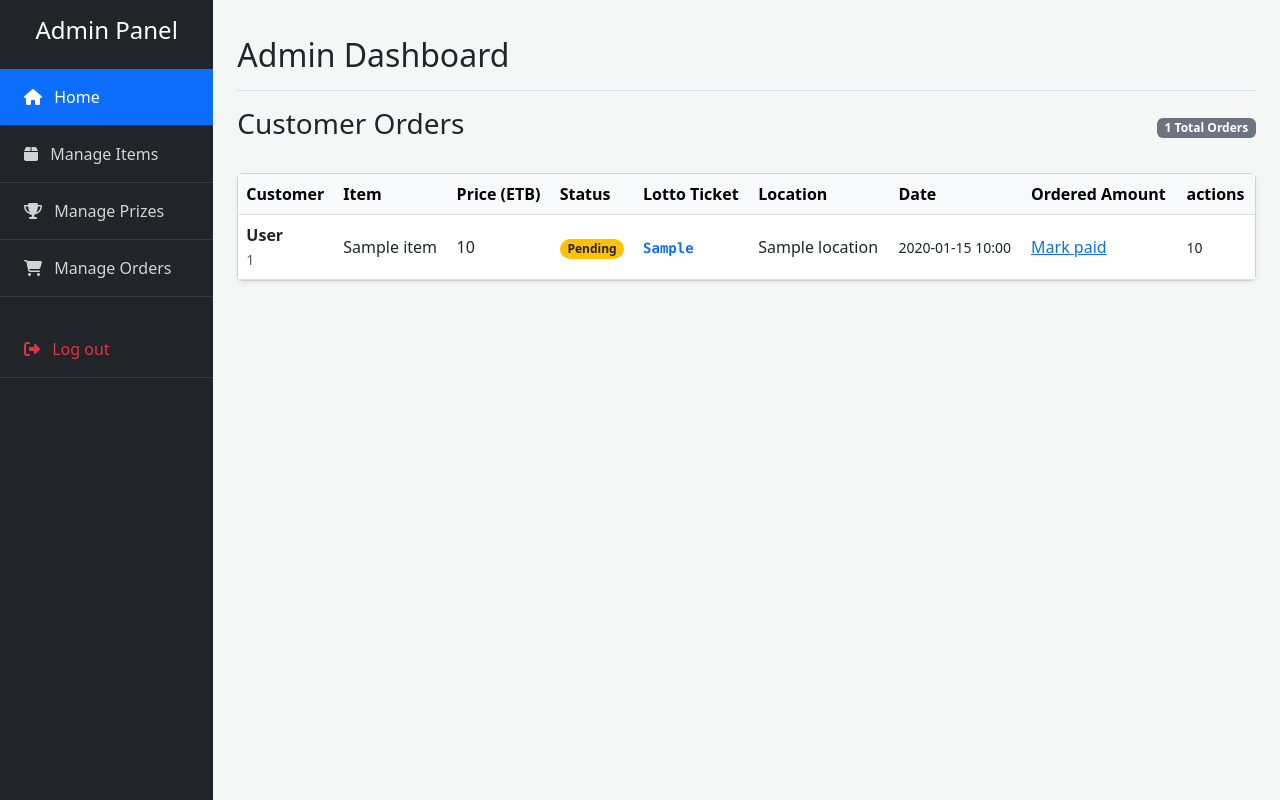
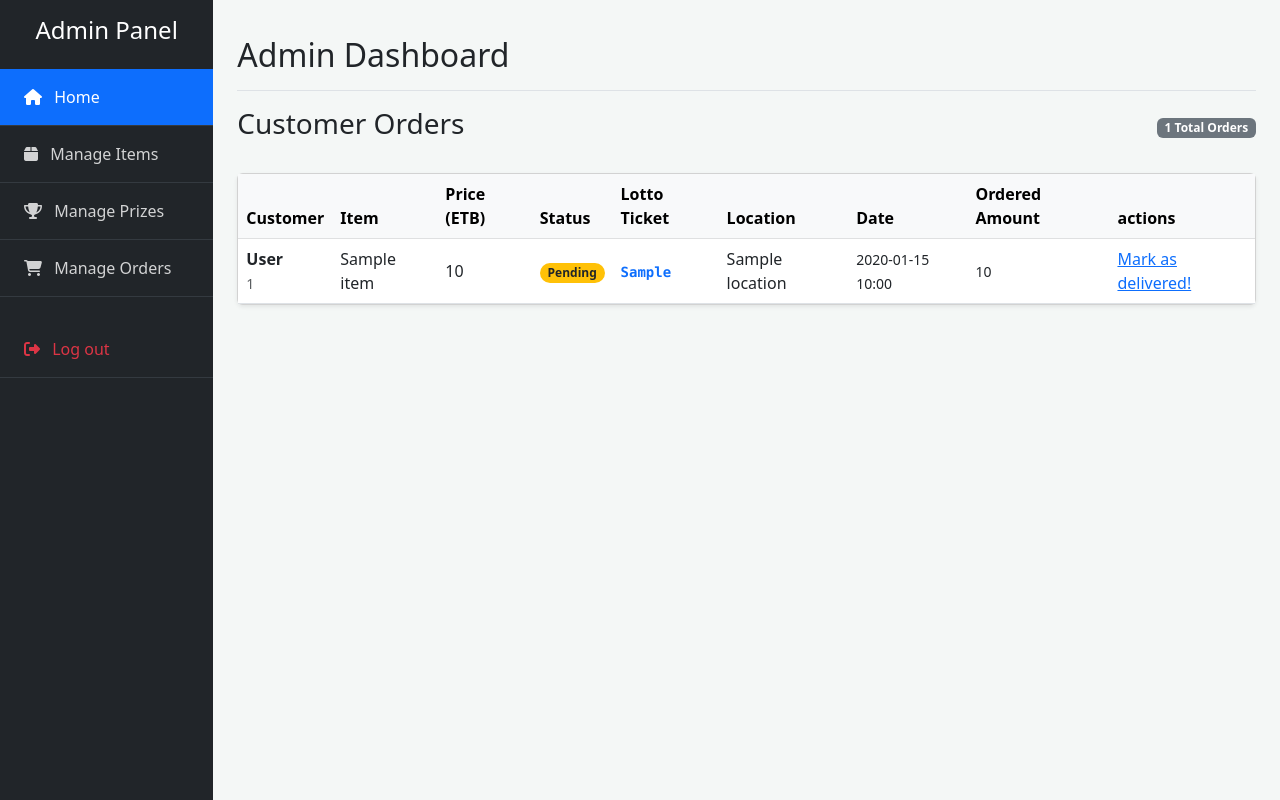
Before and after one commit to sami9644/shqella-admin, a Flask app: page /orders in a window 1280 px wide. Run offline with Flask 3, Linux system fonts and the light colour scheme; the visitor is signed in with stand-in values (Sample User, id 1); a database or web service that is not in the repository returns one stand-in record (values such as "Sample title"); some libraries are stand-ins or nearby versions.

Commit message:
update orders page

```diff
--- a/templates/orders.html
+++ b/templates/orders.html
@@ -28,14 +28,14 @@
                         {% for order in orders %}
                         <tr>
                             <td>
-                                <div class="fw-bold">{{ user(order['user'])['fullname'] }}</div>
-                                <small class="text-muted">{{ user(order['user'])['phone_number'] }}</small>
+                                <div class="fw-bold">{{ user(order['ordered_by'])['fullname'] }}</div>
+                                <small class="text-muted">{{ user(order['ordered_by'])['phone_number'] }}</small>
                             </td>
                             <td>{{ item(order['item'])['itemname'] }}</td>
                             <td>{{ item(order['item'])['price'] }}</td>
                             <td>
                                 {% if order['paid_status'] == 1 %}
-                                    <span class="badge rounded-pill bg-success">Paid</span>
+                                    <span class="badge rounded-pill bg-success">Delivered</span>
                                 {% else %}
                                     <span class="badge rounded-pill bg-warning text-dark">Pending</span>
                                 {% endif %}
@@ -48,10 +48,10 @@
                                 <small>{{ order['created_at'].strftime('%Y-%m-%d %H:%M') if order['created_at'] is not string else order['created_at'] }}</small>
                             </td>
                             <td>
-                                <a href="/mark/paid/{{order['order_id']}}">Mark paid</a>
+                                <small>{{order['amount'] }} </small>
                             </td>
                             <td>
-                                <small>{{order['amount'] }} </small>
+                                 <a href="/mark/paid/{{order['order_id']}}">Mark as delivered!</a>
                             </td>
                         </tr>
                         {% endfor %}
```
